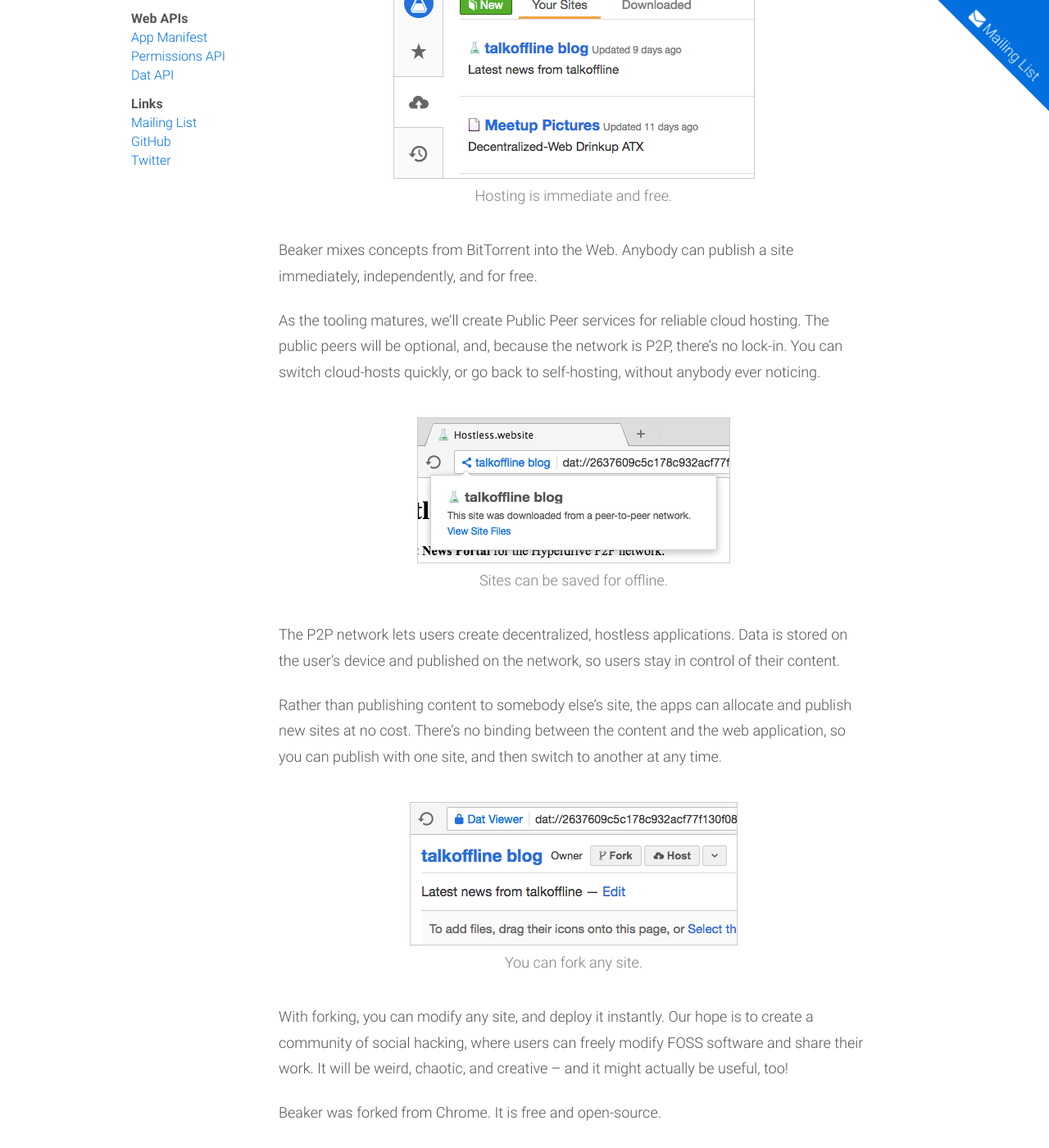
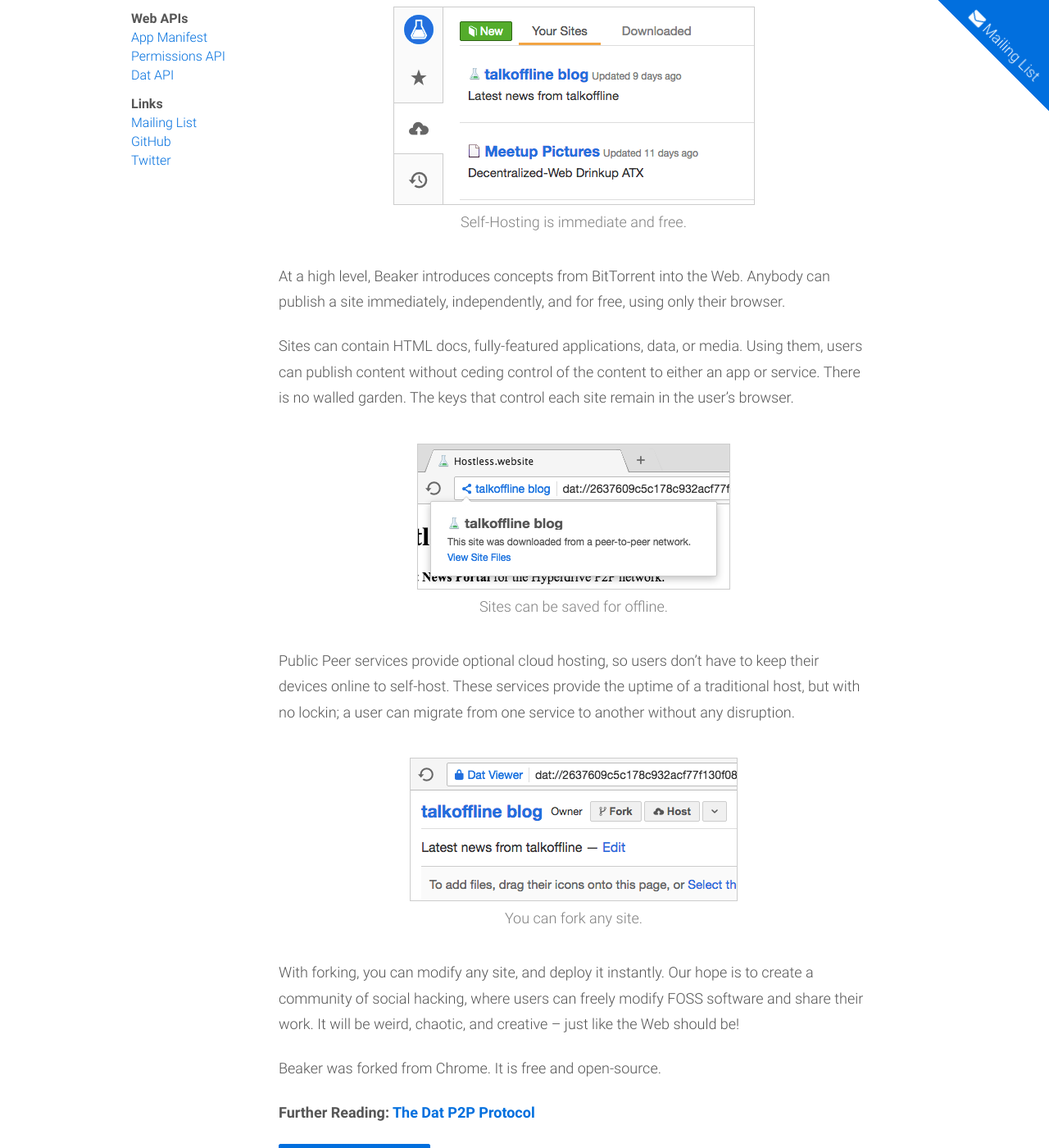
Before and after one commit to beakerbrowser/beakerbrowser.com, a Jekyll site: the page built from _docs/index.md, in a window 1280 px wide and 1400 px high, scrolled down 282 px. Shown: the whole window at 82% size. Built offline with Jekyll 4.4.1, drawn with Linux system fonts in a browser that asks for light colours; some of the changed text lies outside the part shown.

Commit message:
improve intro copy

```diff
--- a/_docs/index.md
+++ b/_docs/index.md
@@ -5,31 +5,29 @@
 ---
 
 Beaker is a **Peer-to-Peer Web Browser.**
-It is an active FOSS experiment, designed for site-creators and app-hackers to build websites as a community.
-Anybody can be a server, and hosting is free, because it's P2P.
+It is an experiment, created by hackers and for hackers, to rapidly build, deploy, and share applications.
+Using P2P hypermedia, Beaker separates the frontend app from backend hosts, so that users are completely in control of their application software and data.
 
 <div class="screenshot">
   <div><img src="/img/intro-screenshot-2-cropped.png"></div>
-  <div>Hosting is immediate and free.</div>
+  <div>Self-Hosting is immediate and free.</div>
 </div>
 
-Beaker mixes concepts from BitTorrent into the Web.
-Anybody can publish a site immediately, independently, and for free.
+At a high level, Beaker introduces concepts from BitTorrent into the Web.
+Anybody can publish a site immediately, independently, and for free, using only their browser.
 
-As the tooling matures, we'll create Public Peer services for reliable cloud hosting.
-The public peers will be optional, and, because the network is P2P, there's no lock-in.
-You can switch cloud-hosts quickly, or go back to self-hosting, without anybody ever noticing.
+Sites can contain HTML docs, fully-featured applications, data, or media.
+Using them, users can publish content without ceding control of the content to either an app or service.
+There is no walled garden.
+The keys that control each site remain in the user's browser.
 
 <div class="screenshot">
   <div><img src="/img/intro-screenshot-4-cropped.png"></div>
   <div>Sites can be saved for offline.</div>
 </div>
 
-The P2P network lets users create decentralized, hostless applications.
-Data is stored on the user's device and published on the network, so users stay in control of their content.
-
-Rather than publishing content to somebody else's site, the apps can allocate and publish new sites at no cost.
-There's no binding between the content and the web application, so you can publish with one site, and then switch to another at any time.
+Public Peer services provide optional cloud hosting, so users don't have to keep their devices online to self-host.
+These services provide the uptime of a traditional host, but with no lockin; a user can migrate from one service to another without any disruption.
 
 <div class="screenshot">
   <div><img src="/img/intro-screenshot-3-cropped.png"></div>
@@ -38,7 +36,7 @@
 
 With forking, you can modify any site, and deploy it instantly.
 Our hope is to create a community of social hacking, where users can freely modify FOSS software and share their work.
-It will be weird, chaotic, and creative -- and it might actually be useful, too!
+It will be weird, chaotic, and creative -- just like the Web should be!
 
 Beaker was forked from Chrome.
 It is free and open-source.
```
